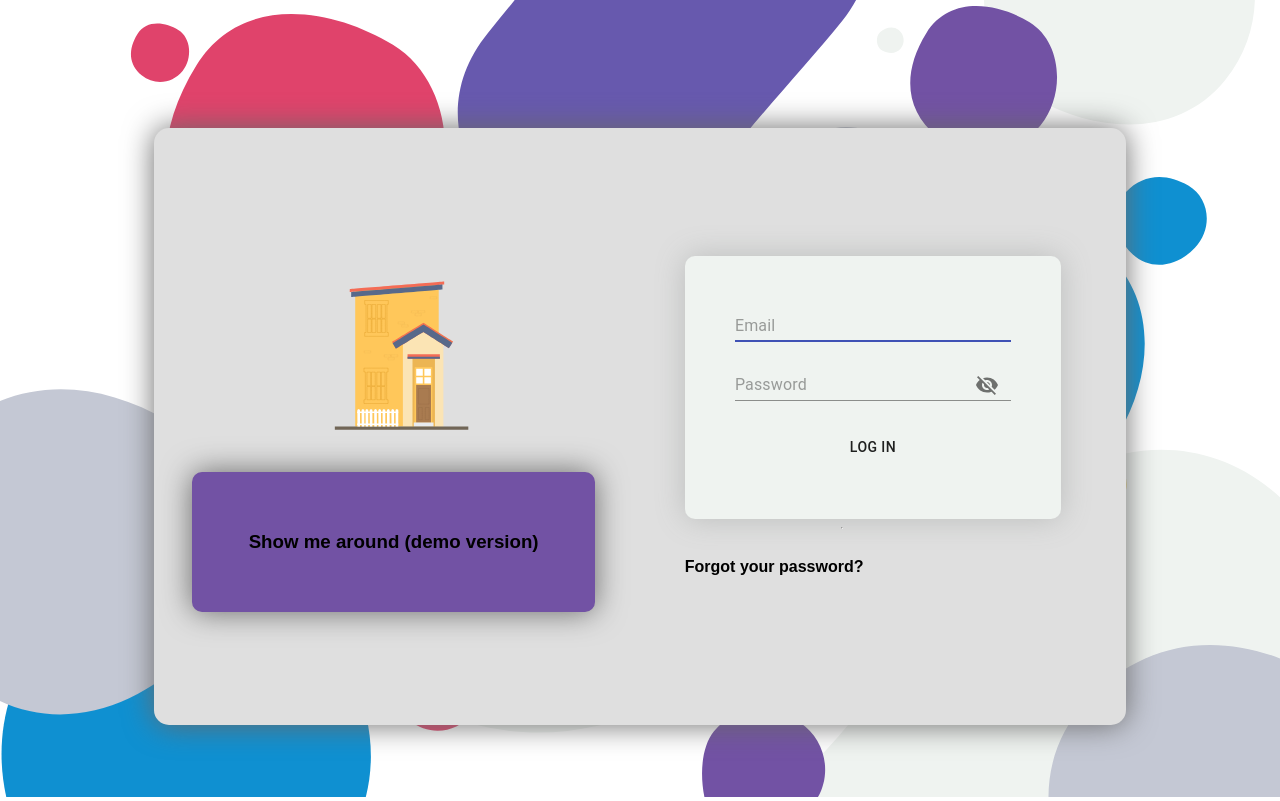
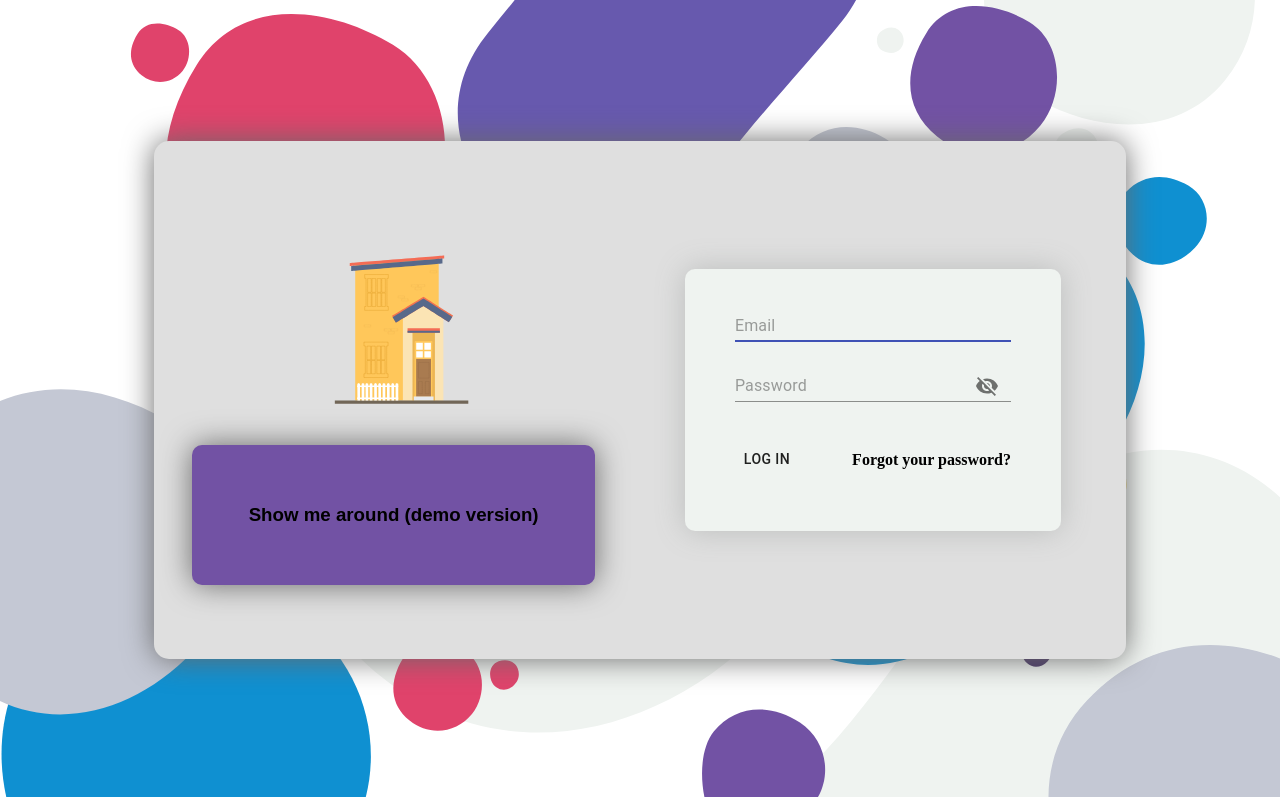
Before and after one commit to majklfly/restsystem, a React (Create React App) app: page / in a window 1280 px wide. Built offline with nearby package versions, Linux system fonts and the light colour scheme; no server answers.

Commit message:
Thriya wants to play The Sims 4

```diff
--- a/src/components/LoginForm/LoginForm.tsx
+++ b/src/components/LoginForm/LoginForm.tsx
@@ -6,7 +6,7 @@ import Cookies from "js-cookie";
 import { useDispatch } from "react-redux";
 import { addUser } from "../../redux/slices/globalSlice";
 
-import { Container, Form, Field, Btn } from "./styles";
+import { Container, Form, Field, Btn, ButtonContainer } from "./styles";
 import { Formik } from "formik";
 
 interface props {}
@@ -90,11 +90,12 @@ export const LoginForm: React.FC<props> = () => {
                 </InputAdornment>
               }
             />
-            <div>
+            <ButtonContainer>
               <Btn disabled={isSubmitting} type="submit">
                 Log In
               </Btn>
-            </div>
+              <h4>Forgot your password?</h4>
+            </ButtonContainer>
           </Form>
         )}
       </Formik>
--- a/src/components/LoginForm/styles.tsx
+++ b/src/components/LoginForm/styles.tsx
@@ -34,3 +34,10 @@ export const Btn = styled(Button)`
     background-color: transparent;
   }
 `;
+
+export const ButtonContainer = styled.div`
+  display: flex;
+  flex-direction: row;
+  justify-content: space-between;
+  width: 100%;
+`;
--- a/src/containers/LoginContainer/LoginContainer.tsx
+++ b/src/containers/LoginContainer/LoginContainer.tsx
@@ -88,8 +88,6 @@ export const LoginContainer: React.FC<props> = () => {
         </LeftSide>
         <RightSide>
           <LoginForm />
-          <hr />
-          <h4>Forgot your password?</h4>
         </RightSide>
       </Box>
     </Container>
```
Also changed, not shown: 1 other file (tests, documents, lock files or other folders).
